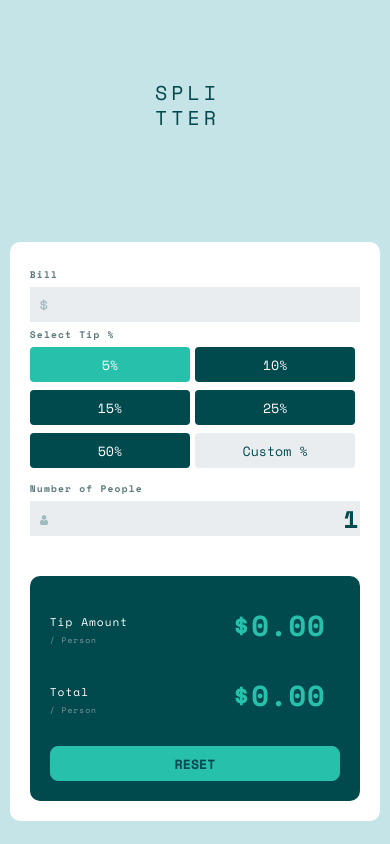
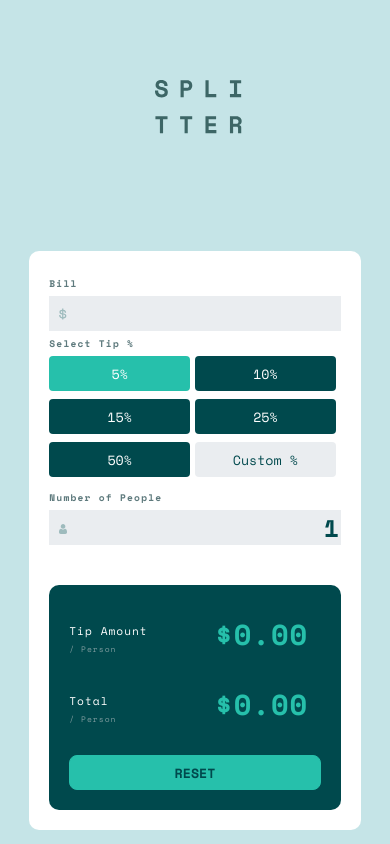
Before and after one commit to ogzhnsfgl/Splitter-App, a plain HTML site: page index.html in a window 390 px wide. Drawn offline with nearby package versions, Linux system fonts and the light colour scheme.

Commit message:
header logo and small screen container size fixed

```diff
--- a/index.html
+++ b/index.html
@@ -23,7 +23,9 @@
   </head>
   <body>
     <div class="container">
-      <p class="container--header">SPLITTER</p>
+      <p class="container--header">
+        <img src="./images/logo.svg" alt="" />
+      </p>
       <!--Whole card inside this comp. -->
       <div class="container__cards">
         <!-- Left side of card -->
--- a/scss/style.scss
+++ b/scss/style.scss
@@ -54,7 +54,7 @@
 
     @include screen(phone, max) {
       flex-direction: column;
-      width: 95vw;
+      width: 85vw;
       height: 100%;
     }
   }
```
Also changed, not shown: scss/style.css.
